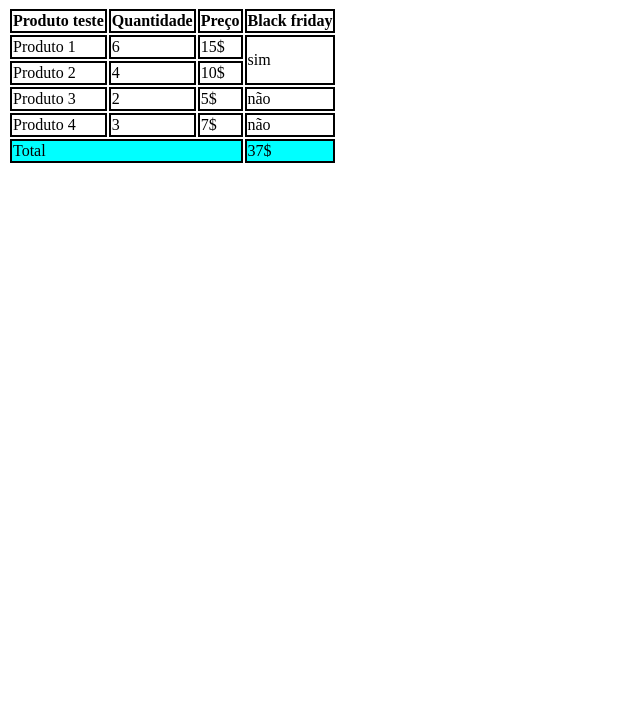
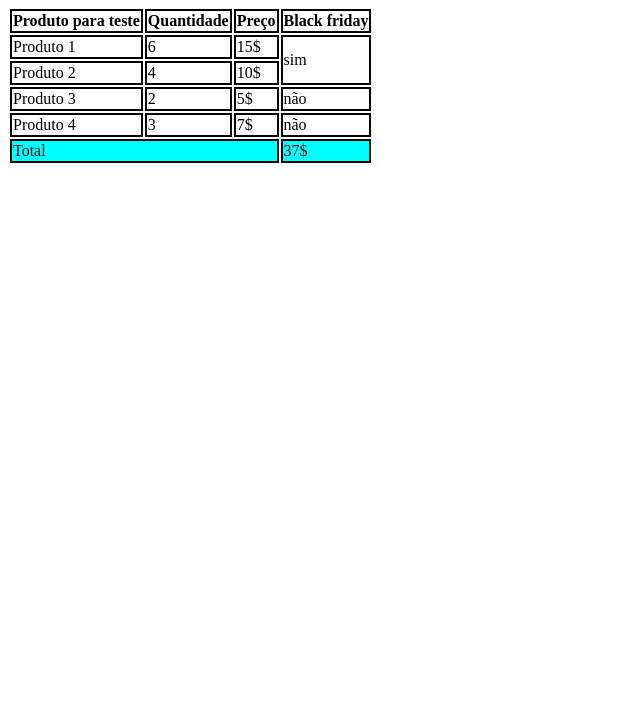
Before and after one commit to vinicuis-pinheiro/aula-tabela, a plain HTML site: page index.html in a window 1280 px wide. Shown: the part 73-800 px from the top of the page, without its empty margins (0-640 px from the left). Drawn offline with Linux system fonts and the light colour scheme.

Commit message:
trocado o nome para produto para teste

```diff
--- a/index.html
+++ b/index.html
@@ -21,7 +21,7 @@
     <table>
          <thead>
             <tr>
-                <th>Produto teste</th>
+                <th>Produto para teste</th>
                 <th>Quantidade</th>
                 <th>Preço</th>
                 <th>Black friday</th>
```
